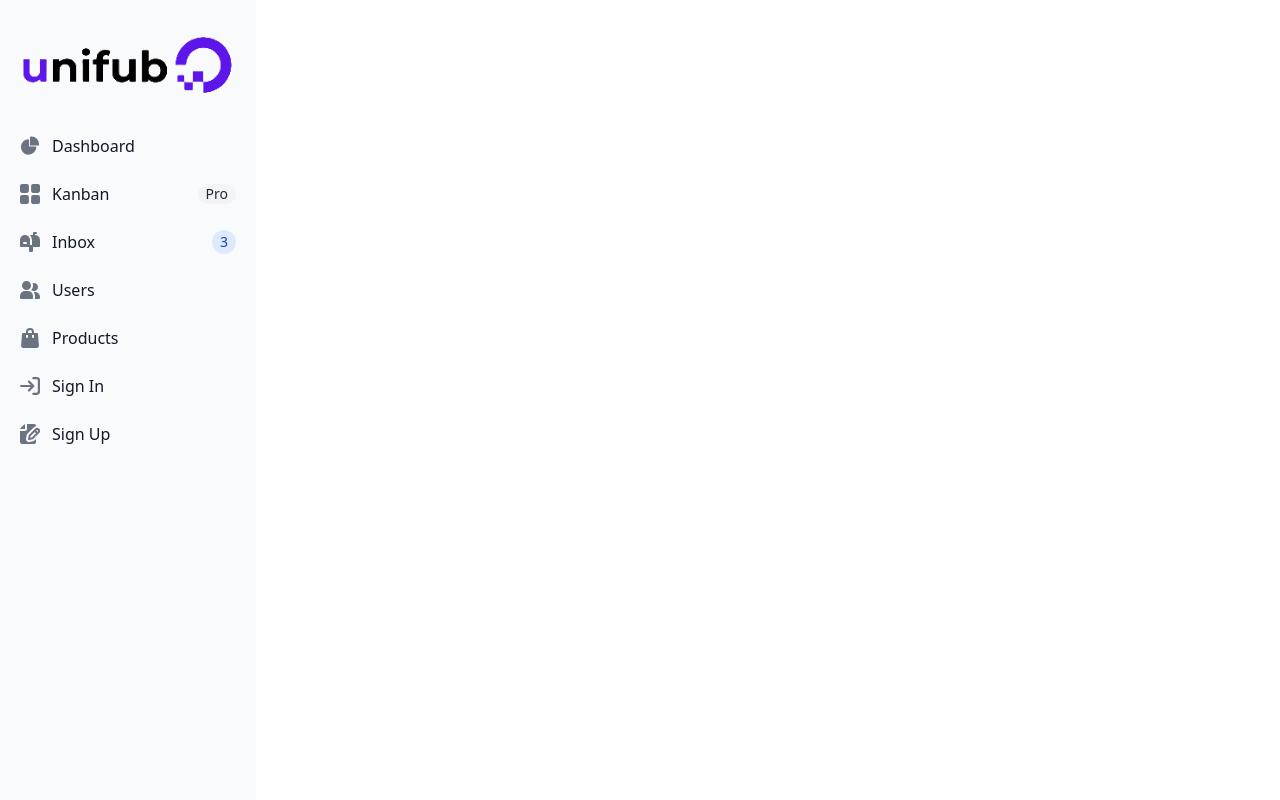
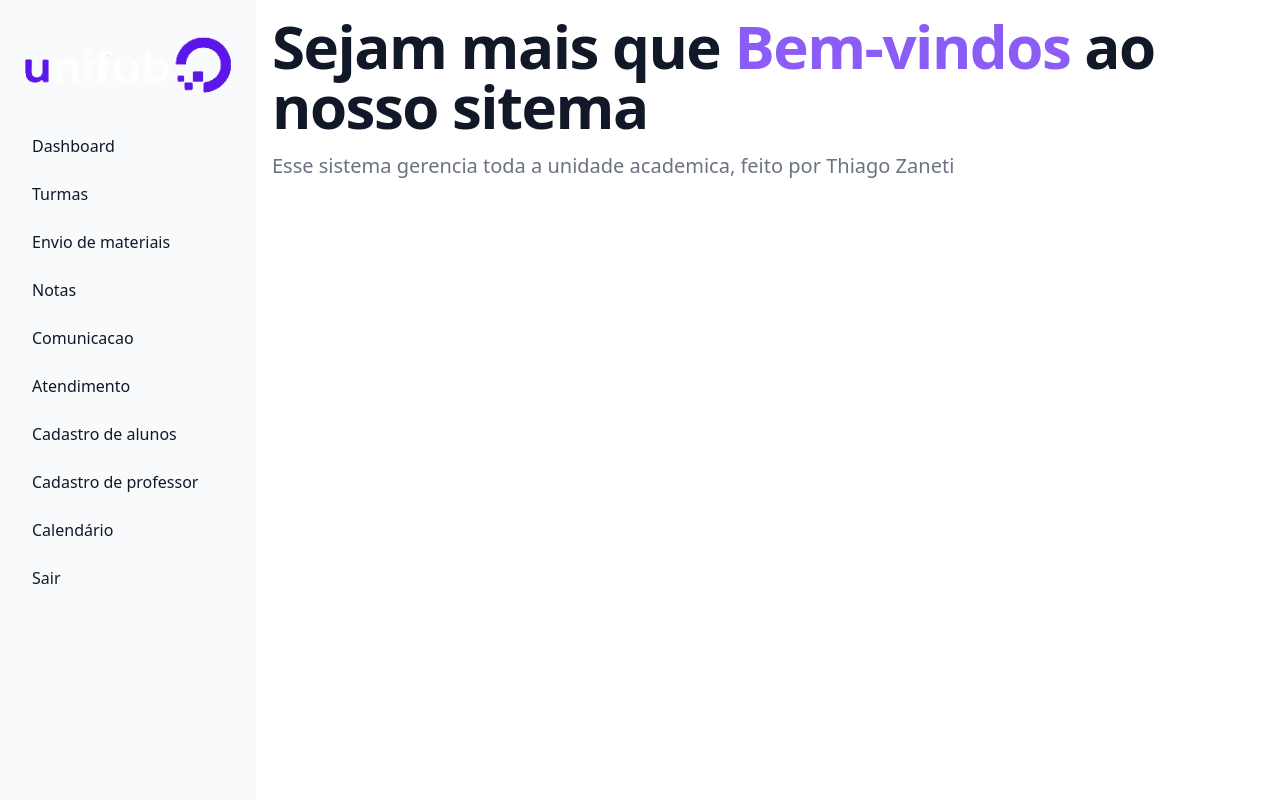
Before and after one commit to thiagozaneti/unifub-Sistema-flask, a Flask app: page /dsProfessor in a window 1280 px wide. Run offline with Flask 3, Linux system fonts and the light colour scheme; the visitor is signed in with stand-in values (Sample User, id 1); some libraries are stand-ins or nearby versions.

Commit message:
ultimo commit, 27/08

```diff
--- a/templates/dsBaseProf.html
+++ b/templates/dsBaseProf.html
@@ -20,71 +20,61 @@
         <li>
 
             <a href="#" class="flex items-center p-2 text-gray-900 rounded-lg dark:text-white hover:bg-gray-100 dark:hover:bg-gray-700 group">
-              <img src="/static/img/Design sem nome (1).png" alt="erro">
+              <img src="/static/img/unifub (1).png" alt="erro">
             </a>
          </li>
           <li>
 
              <a href="#" class="flex items-center p-2 text-gray-900 rounded-lg dark:text-white hover:bg-gray-100 dark:hover:bg-gray-700 group">
-                <svg class="w-5 h-5 text-gray-500 transition duration-75 dark:text-gray-400 group-hover:text-gray-900 dark:group-hover:text-white" aria-hidden="true" xmlns="http://www.w3.org/2000/svg" fill="currentColor" viewBox="0 0 22 21">
-                   <path d="M16.975 11H10V4.025a1 1 0 0 0-1.066-.998 8.5 8.5 0 1 0 9.039 9.039.999.999 0 0 0-1-1.066h.002Z"/>
-                   <path d="M12.5 0c-.157 0-.311.01-.565.027A1 1 0 0 0 11 1.02V10h8.975a1 1 0 0 0 1-.935c.013-.188.028-.374.028-.565A8.51 8.51 0 0 0 12.5 0Z"/>
-                </svg>
                 <span class="ml-3">Dashboard</span>
              </a>
           </li>
           <li>
              <a href="#" class="flex items-center p-2 text-gray-900 rounded-lg dark:text-white hover:bg-gray-100 dark:hover:bg-gray-700 group">
-                <svg class="flex-shrink-0 w-5 h-5 text-gray-500 transition duration-75 dark:text-gray-400 group-hover:text-gray-900 dark:group-hover:text-white" aria-hidden="true" xmlns="http://www.w3.org/2000/svg" fill="currentColor" viewBox="0 0 18 18">
-                   <path d="M6.143 0H1.857A1.857 1.857 0 0 0 0 1.857v4.286C0 7.169.831 8 1.857 8h4.286A1.857 1.857 0 0 0 8 6.143V1.857A1.857 1.857 0 0 0 6.143 0Zm10 0h-4.286A1.857 1.857 0 0 0 10 1.857v4.286C10 7.169 10.831 8 11.857 8h4.286A1.857 1.857 0 0 0 18 6.143V1.857A1.857 1.857 0 0 0 16.143 0Zm-10 10H1.857A1.857 1.857 0 0 0 0 11.857v4.286C0 17.169.831 18 1.857 18h4.286A1.857 1.857 0 0 0 8 16.143v-4.286A1.857 1.857 0 0 0 6.143 10Zm10 0h-4.286A1.857 1.857 0 0 0 10 11.857v4.286c0 1.026.831 1.857 1.857 1.857h4.286A1.857 1.857 0 0 0 18 16.143v-4.286A1.857 1.857 0 0 0 16.143 10Z"/>
-                </svg>
-                <span class="flex-1 ml-3 whitespace-nowrap">Kanban</span>
-                <span class="inline-flex items-center justify-center px-2 ml-3 text-sm font-medium text-gray-800 bg-gray-100 rounded-full dark:bg-gray-700 dark:text-gray-300">Pro</span>
+                <span class="flex-1 ml-3 whitespace-nowrap">Turmas</span></a>
+          </li>
+          <li>
+             <a href="#" class="flex items-center p-2 text-gray-900 rounded-lg dark:text-white hover:bg-gray-100 dark:hover:bg-gray-700 group">
+                <span class="flex-1 ml-3 whitespace-nowrap">Envio de materiais</span>
              </a>
           </li>
           <li>
              <a href="#" class="flex items-center p-2 text-gray-900 rounded-lg dark:text-white hover:bg-gray-100 dark:hover:bg-gray-700 group">
-                <svg class="flex-shrink-0 w-5 h-5 text-gray-500 transition duration-75 dark:text-gray-400 group-hover:text-gray-900 dark:group-hover:text-white" aria-hidden="true" xmlns="http://www.w3.org/2000/svg" fill="currentColor" viewBox="0 0 20 20">
-                   <path d="m17.418 3.623-.018-.008a6.713 6.713 0 0 0-2.4-.569V2h1a1 1 0 1 0 0-2h-2a1 1 0 0 0-1 1v2H9.89A6.977 6.977 0 0 1 12 8v5h-2V8A5 5 0 1 0 0 8v6a1 1 0 0 0 1 1h8v4a1 1 0 0 0 1 1h2a1 1 0 0 0 1-1v-4h6a1 1 0 0 0 1-1V8a5 5 0 0 0-2.582-4.377ZM6 12H4a1 1 0 0 1 0-2h2a1 1 0 0 1 0 2Z"/>
-                </svg>
-                <span class="flex-1 ml-3 whitespace-nowrap">Inbox</span>
-                <span class="inline-flex items-center justify-center w-3 h-3 p-3 ml-3 text-sm font-medium text-blue-800 bg-blue-100 rounded-full dark:bg-blue-900 dark:text-blue-300">3</span>
+
+                <span class="flex-1 ml-3 whitespace-nowrap">Notas</span>
              </a>
           </li>
           <li>
              <a href="#" class="flex items-center p-2 text-gray-900 rounded-lg dark:text-white hover:bg-gray-100 dark:hover:bg-gray-700 group">
-                <svg class="flex-shrink-0 w-5 h-5 text-gray-500 transition duration-75 dark:text-gray-400 group-hover:text-gray-900 dark:group-hover:text-white" aria-hidden="true" xmlns="http://www.w3.org/2000/svg" fill="currentColor" viewBox="0 0 20 18">
-                   <path d="M14 2a3.963 3.963 0 0 0-1.4.267 6.439 6.439 0 0 1-1.331 6.638A4 4 0 1 0 14 2Zm1 9h-1.264A6.957 6.957 0 0 1 15 15v2a2.97 2.97 0 0 1-.184 1H19a1 1 0 0 0 1-1v-1a5.006 5.006 0 0 0-5-5ZM6.5 9a4.5 4.5 0 1 0 0-9 4.5 4.5 0 0 0 0 9ZM8 10H5a5.006 5.006 0 0 0-5 5v2a1 1 0 0 0 1 1h11a1 1 0 0 0 1-1v-2a5.006 5.006 0 0 0-5-5Z"/>
-                </svg>
-                <span class="flex-1 ml-3 whitespace-nowrap">Users</span>
+
+                <span class="flex-1 ml-3 whitespace-nowrap">Comunicacao</span>
              </a>
           </li>
           <li>
              <a href="#" class="flex items-center p-2 text-gray-900 rounded-lg dark:text-white hover:bg-gray-100 dark:hover:bg-gray-700 group">
-                <svg class="flex-shrink-0 w-5 h-5 text-gray-500 transition duration-75 dark:text-gray-400 group-hover:text-gray-900 dark:group-hover:text-white" aria-hidden="true" xmlns="http://www.w3.org/2000/svg" fill="currentColor" viewBox="0 0 18 20">
-                   <path d="M17 5.923A1 1 0 0 0 16 5h-3V4a4 4 0 1 0-8 0v1H2a1 1 0 0 0-1 .923L.086 17.846A2 2 0 0 0 2.08 20h13.84a2 2 0 0 0 1.994-2.153L17 5.923ZM7 9a1 1 0 0 1-2 0V7h2v2Zm0-5a2 2 0 1 1 4 0v1H7V4Zm6 5a1 1 0 1 1-2 0V7h2v2Z"/>
-                </svg>
-                <span class="flex-1 ml-3 whitespace-nowrap">Products</span>
+                <span class="flex-1 ml-3 whitespace-nowrap">Atendimento</span>
              </a>
           </li>
           <li>
              <a href="#" class="flex items-center p-2 text-gray-900 rounded-lg dark:text-white hover:bg-gray-100 dark:hover:bg-gray-700 group">
-                <svg class="flex-shrink-0 w-5 h-5 text-gray-500 transition duration-75 dark:text-gray-400 group-hover:text-gray-900 dark:group-hover:text-white" aria-hidden="true" xmlns="http://www.w3.org/2000/svg" fill="none" viewBox="0 0 18 16">
-                   <path stroke="currentColor" stroke-linecap="round" stroke-linejoin="round" stroke-width="2" d="M1 8h11m0 0L8 4m4 4-4 4m4-11h3a2 2 0 0 1 2 2v10a2 2 0 0 1-2 2h-3"/>
-                </svg>
-                <span class="flex-1 ml-3 whitespace-nowrap">Sign In</span>
+                <span class="flex-1 ml-3 whitespace-nowrap">Cadastro de alunos</span>
              </a>
           </li>
           <li>
-             <a href="#" class="flex items-center p-2 text-gray-900 rounded-lg dark:text-white hover:bg-gray-100 dark:hover:bg-gray-700 group">
-                <svg class="flex-shrink-0 w-5 h-5 text-gray-500 transition duration-75 dark:text-gray-400 group-hover:text-gray-900 dark:group-hover:text-white" aria-hidden="true" xmlns="http://www.w3.org/2000/svg" fill="currentColor" viewBox="0 0 20 20">
-                   <path d="M5 5V.13a2.96 2.96 0 0 0-1.293.749L.879 3.707A2.96 2.96 0 0 0 .13 5H5Z"/>
-                   <path d="M6.737 11.061a2.961 2.961 0 0 1 .81-1.515l6.117-6.116A4.839 4.839 0 0 1 16 2.141V2a1.97 1.97 0 0 0-1.933-2H7v5a2 2 0 0 1-2 2H0v11a1.969 1.969 0 0 0 1.933 2h12.134A1.97 1.97 0 0 0 16 18v-3.093l-1.546 1.546c-.413.413-.94.695-1.513.81l-3.4.679a2.947 2.947 0 0 1-1.85-.227 2.96 2.96 0 0 1-1.635-3.257l.681-3.397Z"/>
-                   <path d="M8.961 16a.93.93 0 0 0 .189-.019l3.4-.679a.961.961 0 0 0 .49-.263l6.118-6.117a2.884 2.884 0 0 0-4.079-4.078l-6.117 6.117a.96.96 0 0 0-.263.491l-.679 3.4A.961.961 0 0 0 8.961 16Zm7.477-9.8a.958.958 0 0 1 .68-.281.961.961 0 0 1 .682 1.644l-.315.315-1.36-1.36.313-.318Zm-5.911 5.911 4.236-4.236 1.359 1.359-4.236 4.237-1.7.339.341-1.699Z"/>
-                </svg>
-                <span class="flex-1 ml-3 whitespace-nowrap">Sign Up</span>
-             </a>
-          </li>
+            <a href="#" class="flex items-center p-2 text-gray-900 rounded-lg dark:text-white hover:bg-gray-100 dark:hover:bg-gray-700 group">
+               <span class="flex-1 ml-3 whitespace-nowrap">Cadastro de professor</span>
+            </a>
+         </li>
+          <li>
+            <a href="#" class="flex items-center p-2 text-gray-900 rounded-lg dark:text-white hover:bg-gray-100 dark:hover:bg-gray-700 group">
+               <span class="flex-1 ml-3 whitespace-nowrap">Calendário</span>
+            </a>
+         </li>
+         <li>
+            <a href="#" class="flex items-center p-2 text-gray-900 rounded-lg dark:text-white hover:bg-gray-100 dark:hover:bg-gray-700 group">
+               <span class="flex-1 ml-3 whitespace-nowrap">Sair</span>
+            </a>
+         </li>
        </ul>
     </div>
  </aside>
--- a/templates/dsProf.html
+++ b/templates/dsProf.html
@@ -12,6 +12,9 @@
   {% block DSbaseProf %}
   <div  class="p-4 sm:ml-64" >
 
+      <h1 class="mb-4 text-4xl font-extrabold leading-none tracking-tight text-gray-900 md:text-5xl lg:text-6xl ">Sejam mais que <span class="text-violet-500">Bem-vindos</span> ao nosso sitema</h1>
+      <p class="text-lg font-normal text-gray-500 lg:text-xl dark:text-gray-400">Esse sistema gerencia toda a unidade academica, feito por Thiago Zaneti</p>
+
 
   </div>
   {% endblock %}
```
Also changed, not shown: static/img/unifub (1).png (added).
